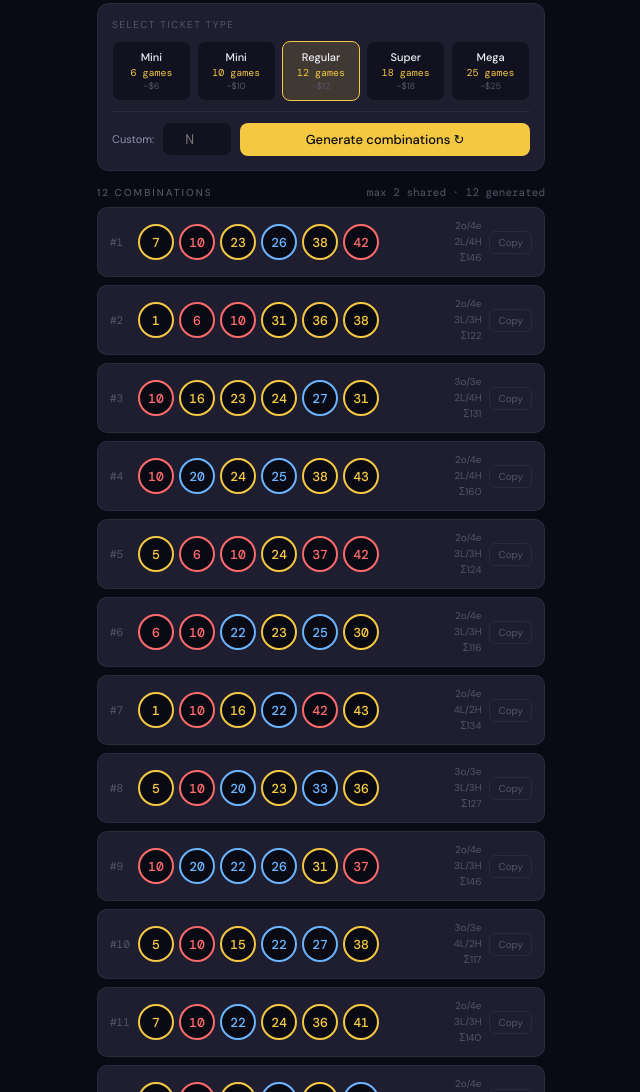
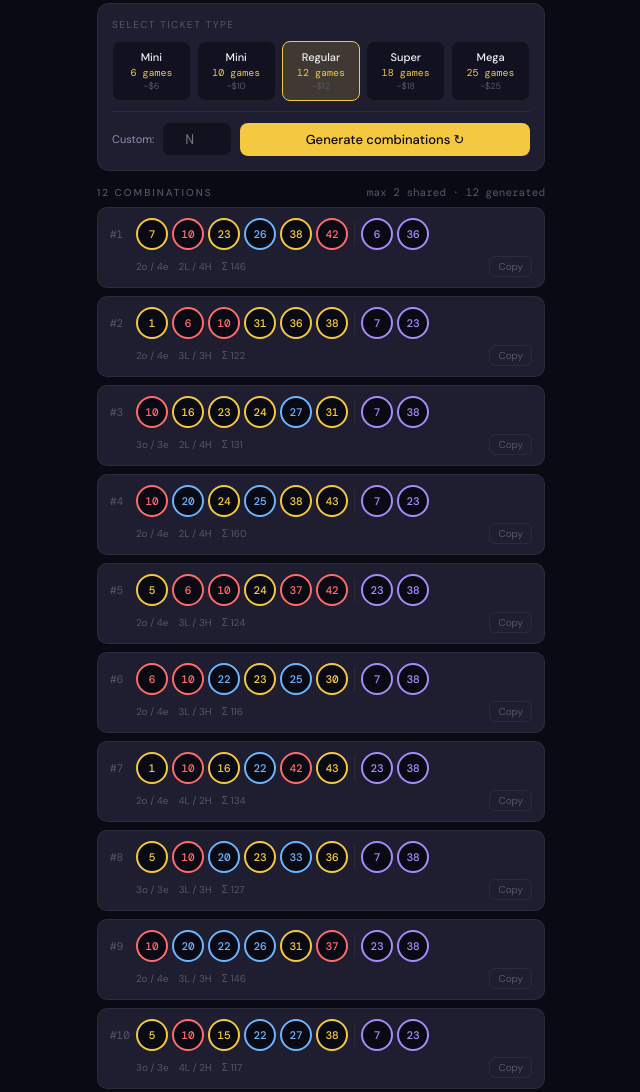
Before and after one commit to rajeshkancharla/lotto-hub, a plain HTML site: page index.html in a window 1280 px wide. Shown: the part 862-1954 px from the top of the page, without its empty margins (319-959 px from the left). Drawn offline with nearby package versions, Linux system fonts and the light colour scheme.

Commit message:
fixes to index file

```diff
--- a/index.html
+++ b/index.html
@@ -308,17 +308,34 @@
   .combo-card {
     background: var(--surface); border: 1px solid var(--border2);
     border-radius: 10px; padding: 10px 12px; margin-bottom: 8px;
-    display: flex; align-items: center; gap: 8px;
+    display: flex; flex-direction: column; gap: 6px;
+  }
+  .combo-row1 {
+    display: flex; align-items: center; gap: 6px;
+  }
+  .combo-row2 {
+    display: flex; align-items: center; justify-content: space-between;
+    padding-left: 26px; /* align with balls, past the #N label */
   }
   .combo-num {
     font-family: 'DM Mono', monospace; font-size: 11px;
     color: var(--text3); width: 20px; flex-shrink: 0;
   }
-  .combo-balls { display: flex; gap: 5px; flex: 1; flex-wrap: wrap; }
-  .combo-meta { font-size: 10px; color: var(--text3); text-align: right; flex-shrink: 0; line-height: 1.6; }
+  .combo-balls {
+    display: flex; align-items: center; gap: 4px; flex: 1;
+    flex-wrap: nowrap; overflow-x: auto; scrollbar-width: none;
+  }
+  .combo-balls::-webkit-scrollbar { display: none; }
+  /* Smaller balls in combo cards to fit 8 on one line */
+  .combo-balls .ball { width: 32px; height: 32px; font-size: 11px; flex-shrink: 0; }
+  .combo-meta {
+    font-size: 10px; color: var(--text3); line-height: 1.5;
+    display: flex; gap: 10px; align-items: center;
+  }
+  .combo-meta span { white-space: nowrap; }
   .copy-btn {
     background: transparent; border: 1px solid var(--border2);
-    color: var(--text3); border-radius: 6px; padding: 4px 8px;
+    color: var(--text3); border-radius: 6px; padding: 3px 8px;
     font-size: 10px; cursor: pointer; flex-shrink: 0;
     font-family: 'DM Sans', sans-serif; transition: all 0.15s;
   }
@@ -1150,13 +1167,26 @@ function generateNCombos(draws, count) {
     }
   }
 
-  return selected.map((combo, i) => ({
-    num: i + 1, balls: combo,
+  return selected.map((combo, i) => {
+    // Predict 2 supps per combo using suppFreq + gap signal, excluding main balls
+    const suppScored = Array.from({length:45}, (_,idx) => idx+1)
+      .filter(n => !combo.includes(n))
+      .map(n => ({
+        n,
+        score: (a.suppFreq[n] / Math.max(draws.length * 2 / 45, 1)) * 50
+              + Math.min((a.lastSeen[n] === Infinity ? 0 : a.lastSeen[n]) / (a.avgGaps[n] || 7.5), 3) * 20
+      }))
+      .sort((a,b) => b.score - a.score);
+    const supps = suppScored.slice(0,2).map(x=>x.n).sort((a,b)=>a-b);
+
+    return {
+      num: i + 1, balls: combo, supps,
       odd: combo.filter(x=>x%2!==0).length,
       low: combo.filter(x=>x<=22).length,
       sum: combo.reduce((a,b)=>a+b,0),
       score: Math.round(comboScore(combo))
-  }));
+    };
+  });
 }
 
 // ═══════════════════════════════════════════════════════════
@@ -1663,12 +1693,22 @@ function regenerateCombos(overrideCount) {
 
     container.innerHTML = combos.map(c => `
       <div class="combo-card">
+        <div class="combo-row1">
           <div class="combo-num">#${c.num}</div>
           <div class="combo-balls">
             ${c.balls.map(n => comboBallHtml(n)).join('')}
-        </div>
-        <div class="combo-meta">${c.odd}o/${6-c.odd}e<br>${c.low}L/${6-c.low}H<br>Σ${c.sum}</div>
+            <div style="width:1px;height:24px;background:var(--border2);margin:0 2px;flex-shrink:0;align-self:center"></div>
+            ${(c.supps||[]).map(n => `<div class="ball supp">${n}</div>`).join('')}
+          </div>
+        </div>
+        <div class="combo-row2">
+          <div class="combo-meta">
+            <span>${c.odd}o / ${6-c.odd}e</span>
+            <span>${c.low}L / ${6-c.low}H</span>
+            <span>Σ ${c.sum}</span>
+          </div>
           <button class="copy-btn" onclick="copyCombo(${JSON.stringify(c.balls)}, this)">Copy</button>
+        </div>
       </div>
     `).join('');
 
```
Lines whose indentation alone changed are shown as unchanged.
